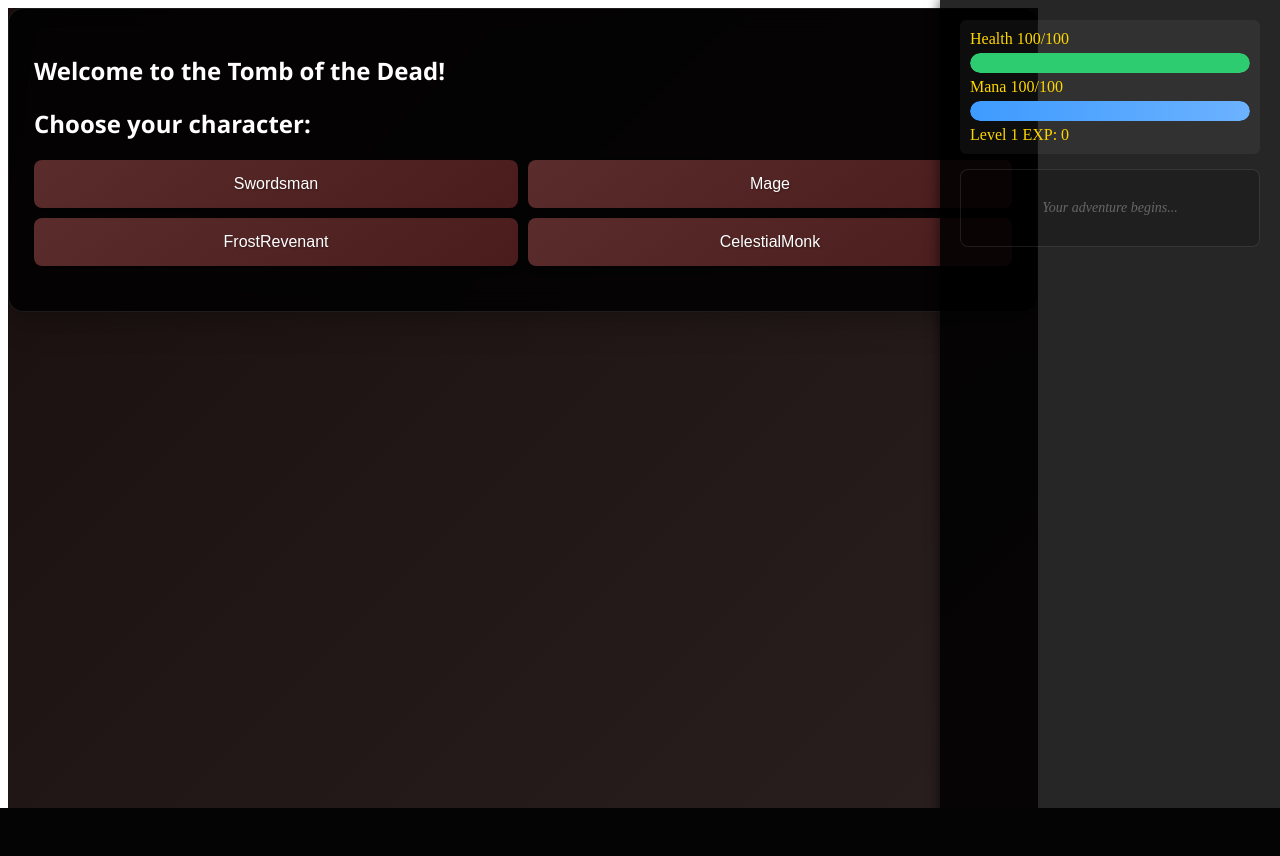
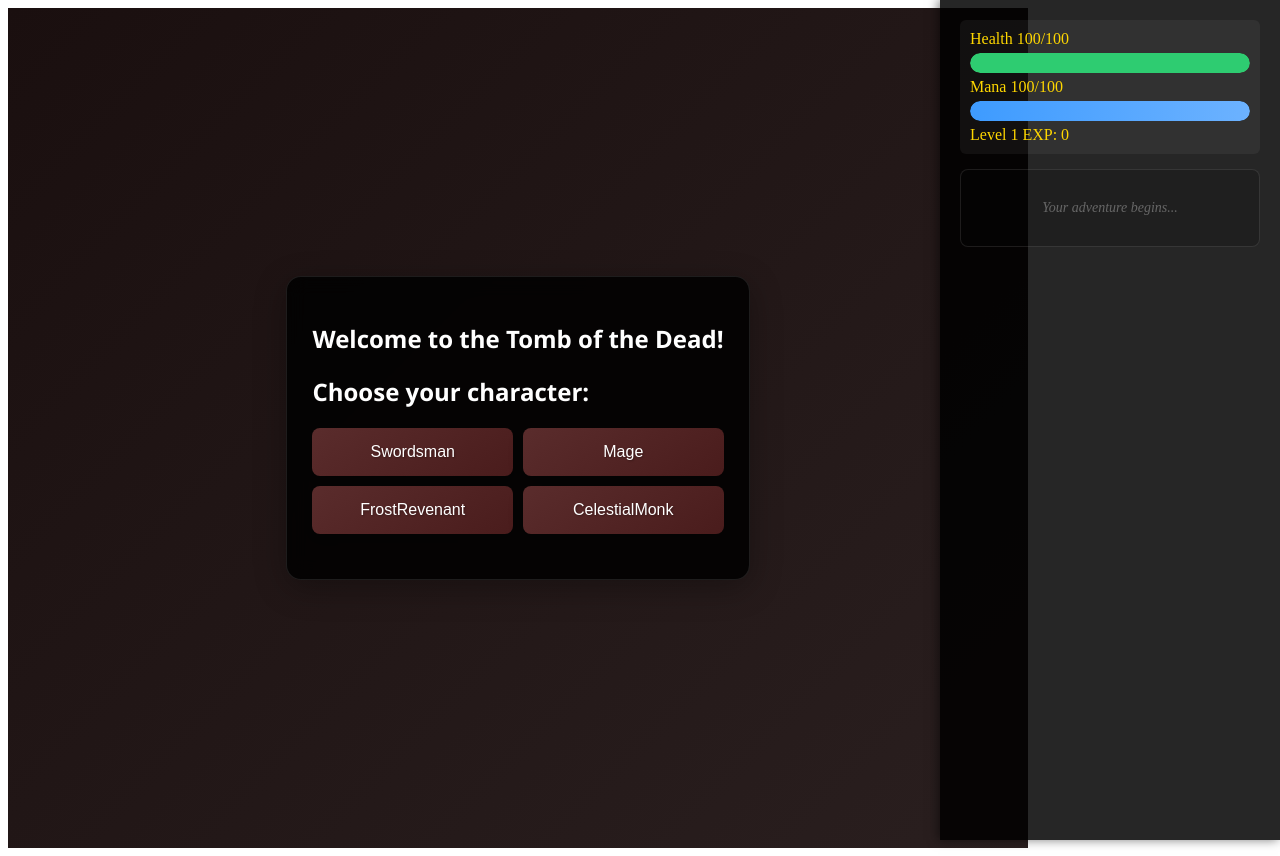
Before and after one commit to AngelM0017/project2comp150sp25_dungeon_game, a Flask app: page / in a window 1280 px wide. Before the commit the page ends 808 px from the top, so only its background shows below. Run offline with Flask 3, Linux system fonts and the light colour scheme.

Commit message:
Assistant checkpoint: Update character positioning and layout
Assistant generated file changes:
- static/styles.css: Update game container and room positioning, Update room dimensions and position, Update player positioning

---

User prompt:

this is great! can you keep the same code but make it to where the character sprite is more in the game frame

Replit-Commit-Author: Assistant
Replit-Commit-Session-Id: 654d54b3-2ce4-4db3-a2e9-0c97e900bcb9

```diff
--- a/static/styles.css
+++ b/static/styles.css
@@ -8,14 +8,16 @@
 
 .game-container {
   position: relative;
-  width: calc(100vw - 250px); /* Reduced from 300px for more game space */
+  width: calc(100vw - 300px);
   height: 100vh;
   margin: 0;
-  padding: 0;
+  padding: 20px;
   font-family: 'Segoe UI', Arial, sans-serif;
   overflow: hidden;
   background: linear-gradient(135deg, #1a0f0f 0%, #2a1f1f 100%);
-  float: left; /* Ensure it stays on the left */
+  display: flex;
+  justify-content: center;
+  align-items: center;
 }
 
 .screen {
@@ -165,16 +167,14 @@ button:disabled {
 }
 
 .room {
-  position: absolute;
-  width: 1024px; /* Increased from 800px */
-  height: 768px; /* Increased from 600px */
-  left: 50%;
-  top: 50%;
-  transform: translate(-50%, -50%);
+  position: relative;
+  width: 800px;
+  height: 600px;
   background: linear-gradient(45deg, #1a1a2e, #16213e);
   border: 2px solid #2a2a4e;
   border-radius: 8px;
   transition: all 0.5s ease-in-out;
+  margin: auto;
 }
 
 .room.active {
@@ -759,6 +759,8 @@ button:disabled {
   transform-origin: center bottom;
   transition: transform 0.2s ease, left 0.1s ease, top 0.1s ease;
   z-index: 100;
+  left: calc(50% - 20px);
+  top: calc(50% - 30px);
 }
 
 /* Base player sprite structure with improved visibility */
```
